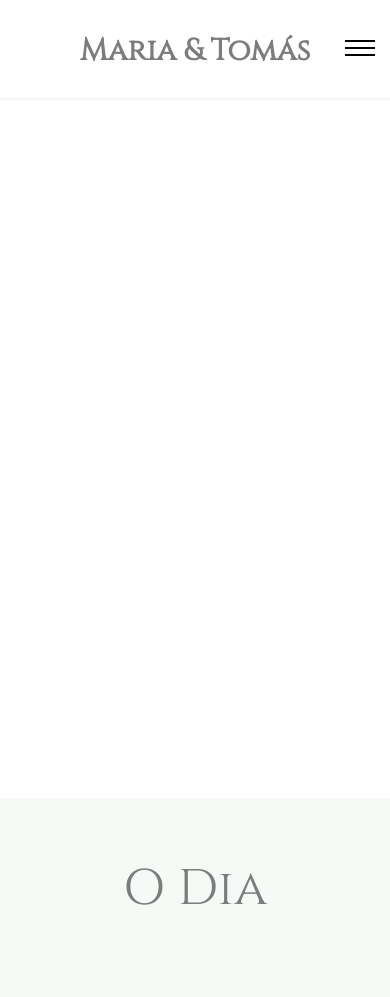
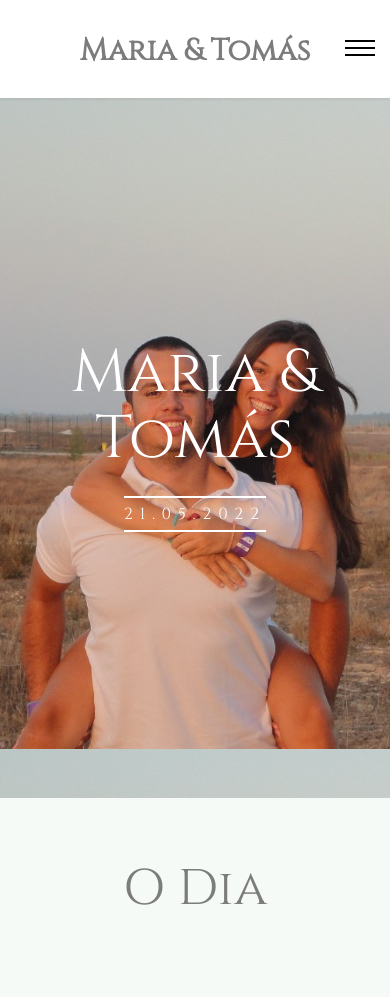
Before and after one commit to bubas3000/sitexia, a PHP site: page /index.php in a window 390 px wide. Shown: the top 997 px of the page. Run offline with PHP 8.4, Linux system fonts and the light colour scheme; some libraries are stand-ins or nearby versions.

Commit message:
Update style.css

```diff
--- a/css/style.css
+++ b/css/style.css
@@ -174,7 +174,7 @@ figure {
 
 .fh5co-cover {
   background-size: cover;
-  background-image: image-url(../images/XIA3.jpeg);
+  background-image: url(../images/XIA3.jpeg);
   position: relative;
 }
 
@@ -183,7 +183,7 @@ figure {
     height: inherit;
     padding: 3em 0;
     background-size: cover;
-    background-image: image-url(../images/XIA3alto.jpeg);
+    background-image: url(../images/XIA3alto.jpeg);
     position: relative;
   }
 }
```
